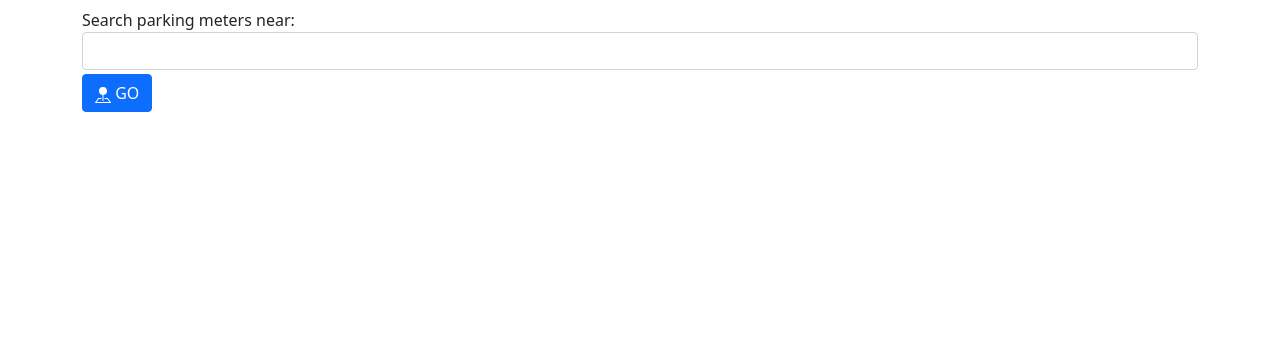
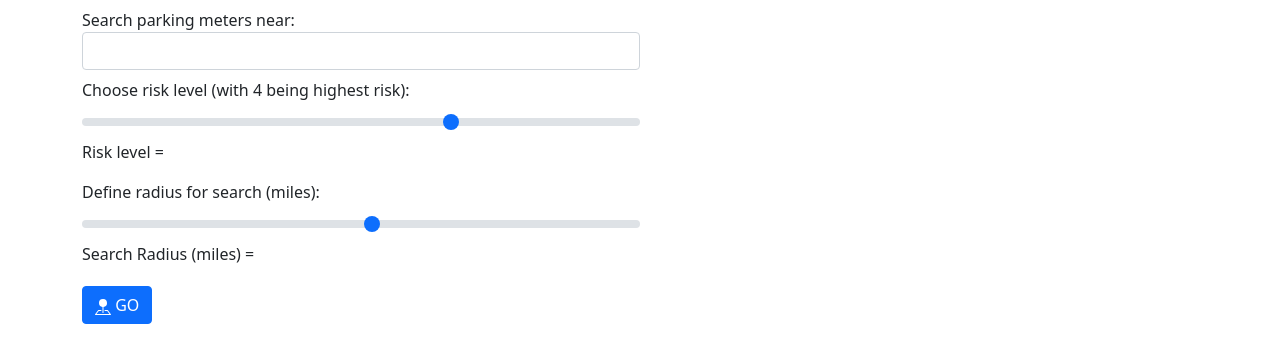
Before and after one commit to kt168/cse6242-parkomfort, a Flask app: template app/templates/search.html in a window 1280 px wide. Shown: the part 56-419 px from the top of the page. Run offline with Flask 2, Linux system fonts and the light colour scheme; the template is opened without the code that fills it, so the values that code supplies are empty; some libraries are stand-ins or nearby versions.

Commit message:
intermediate save

```diff
--- a/app/templates/search.html
+++ b/app/templates/search.html
@@ -3,11 +3,27 @@
 
 {% block content %}
 
+    <div class="col-6">
         <form method="POST">
             <div class="form-group">
                 <label for="inputAddress">Search parking meters near:</label>
                 <input type="text" class="form-control" id="inputAddress" name="search_addr">
             </div>
+
+            <label for="riskSlider" class="form-label mt-2">Choose risk level (with 4 being highest risk): </label>
+
+            <input type="range" class="form-range" min="1" max="4" step="1" id="riskSlider" name="risk_level">
+
+            <div><p>Risk level = <span id="riskValue"></span></p></div>
+
+
+
+            <label for="radiusSlider" class="form-label">Define radius for search (miles):</label>
+            <input type="range" class="form-range" min="0" max="25" id="radiusSlider" name="radius_miles">
+
+            <div><p>Search Radius (miles) = <span id="radiusValue"> </span></p></div>
+
+
             <button type="submit" class="btn btn-primary mt-1">
                 <svg xmlns="http://www.w3.org/2000/svg" width="16" height="16" fill="currentColor"
                      class="bi bi-pin-map-fill" viewBox="0 0 16 16">
@@ -18,7 +34,47 @@
                 </svg>
                 GO
             </button>
+
+            <script>
+                var slider = document.getElementById("riskSlider");
+                var output = document.getElementById("riskValue");
+                var sliderRadius = document.getElementById("radiusSlider");
+                var outputRadius = document.getElementById("radiusValue");
+                output.innerHTML = slider.value; // Display the default slider value
+                outputRadius.innerHTML = sliderRadius.value; // Display the default slider value
+
+                // Update the current slider value (each time you drag the slider handle)
+                slider.oninput = function () {
+                    output.innerHTML = this.value;
+                }
+
+                sliderRadius.oninput = function () {
+                    outputRadius.innerHTML = this.value;
+                }
+
+                // update search box and risk level
+                if ({{ risk_level | safe}}!=null && '{{ search_addr | safe}}' !=null && {{ radius_miles | safe}}!=null){
+                    const risk_level = '{{ risk_level | safe}}';
+                    const search_addr = '{{ search_addr | safe}}';
+                    const radius_miles = '{{ radius_miles | safe}}';
+                    document.getElementById('riskSlider').value = risk_level;
+                    document.getElementById('riskValue').value = risk_level;
+                    document.getElementById('inputAddress').value = search_addr;
+                    document.getElementById('radiusSlider').value = radius_miles;
+                    document.getElementById('radiusValue').value = radius_miles;
+
+                }
+
+                output.innerHTML = slider.value; // Display the default slider value
+                outputRadius.innerHTML = sliderRadius.value; // Display the default slider value
+
+
+            </script>
+
+
         </form>
+
+    </div>
 
     <div class="row">
 
```
Also changed, not shown: app/run.py (+85 -60 lines). Lines whose indentation alone changed are shown as unchanged.
